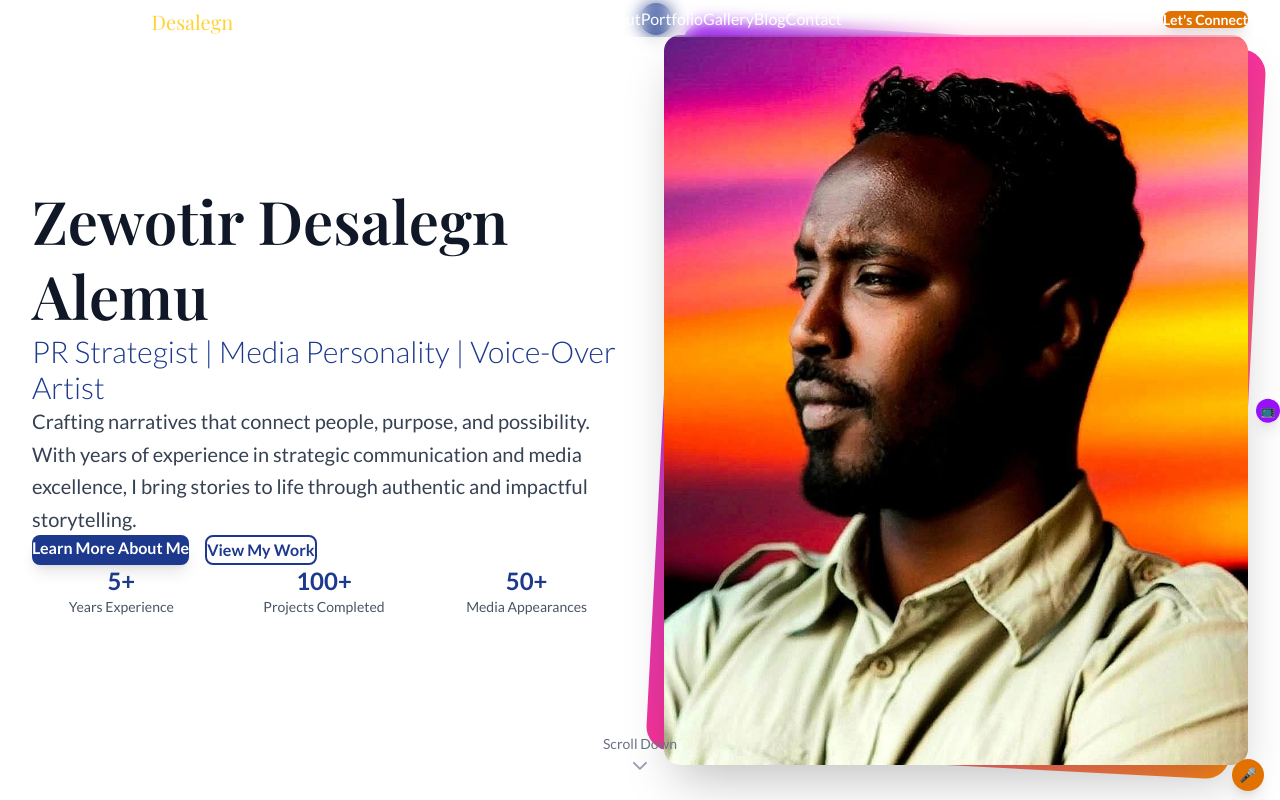
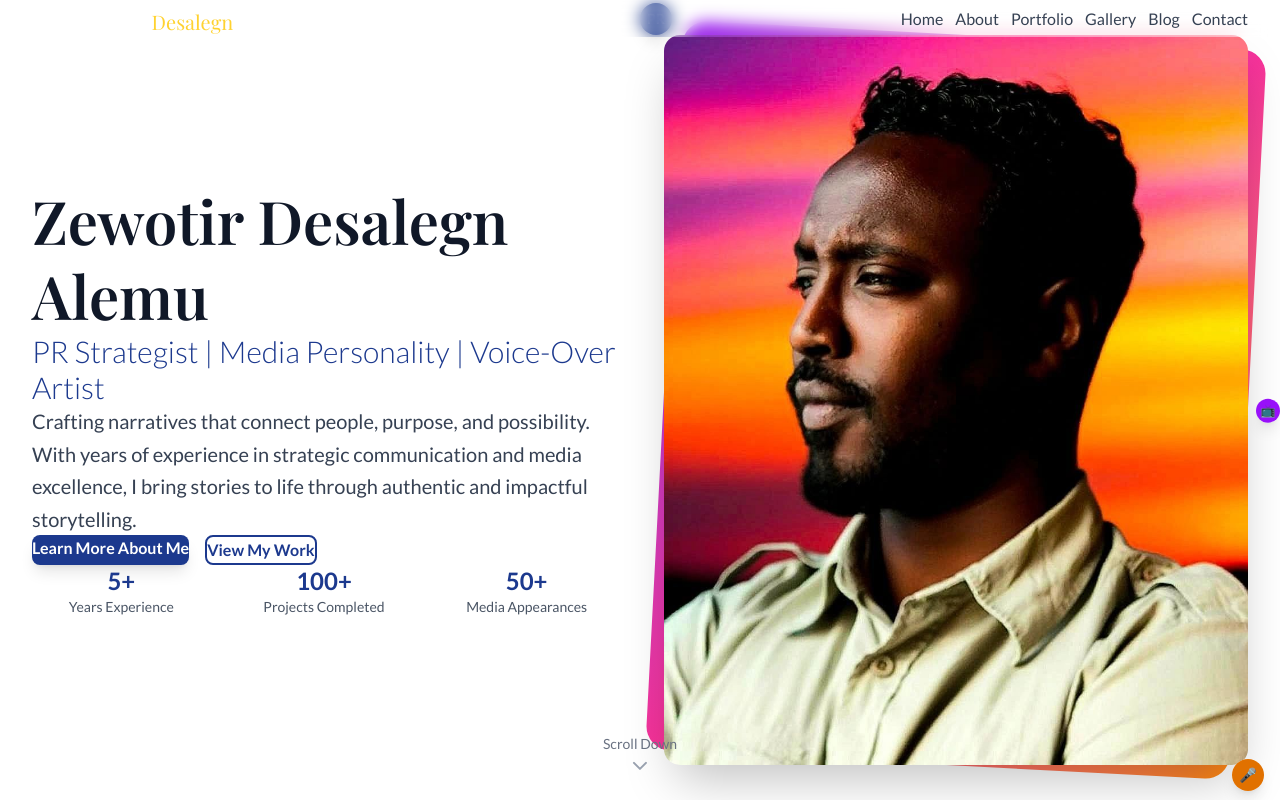
Before and after one commit to Yishak27/zewetr_portfolio, a Next.js app: page / in a window 1280 px wide. Shown: the top 800 px of the page. Built offline with nearby package versions, Linux system fonts and the light colour scheme.

Commit message:
navigation fixed

```diff
--- a/src/app/globals.css
+++ b/src/app/globals.css
@@ -12,7 +12,6 @@
   --foreground: #171717;
 }
 
-/* Remove the @theme directive and use standard CSS */
 
 * {
   margin: 0;
--- a/src/components/Hero.tsx
+++ b/src/components/Hero.tsx
@@ -41,7 +41,7 @@ const Hero = () => {
               >
                 <a
                   href="#about"
-                  className="bg-blue-900 hover:bg-blue-800 text-white px-8 py-4 rounded-lg font-semibold transition-colors duration-300 shadow-lg text-center"
+                  className="bg-blue-900 hover:bg-blue-800 text-white lg:p-10 px-8 py-4 rounded-lg font-semibold transition-colors duration-300 shadow-lg text-center"
                 >
                   Learn More About Me
                 </a>
--- a/src/components/Navigation.tsx
+++ b/src/components/Navigation.tsx
@@ -48,15 +48,14 @@ const Navigation = () => {
 
           {/* Desktop Navigation */}
           <div className="hidden lg:block">
-            <div className="flex items-center space-x-1">
+            <div className="flex items-center space-x-1 gap-3">
               {navItems.map((item) => (
                 <a
                   key={item.href}
                   href={item.href}
-                  className={`relative px-5 py-3 text-base font-medium rounded-lg transition-all duration-300 group ${
-                    scrolled
-                      ? 'text-gray-700 hover:text-blue-900 hover:bg-blue-50'
-                      : 'text-white hover:text-amber-300 hover:bg-white/10'
+                  className={`relative inline-block px-4 py-2 text-base font-medium rounded-lg transition-all duration-300 group ${
+                    'text-gray-700 hover:text-blue-900 hover:bg-blue-50'
+                      // : 'text-white hover:text-amber-300 hover:bg-white/10'
                   }`}
                 >
                   {item.label}
@@ -67,8 +66,8 @@ const Navigation = () => {
               ))}
             </div>
           </div>
-
-          <div className="hidden lg:block">
+{/*
+          <div className="hidden p-10 lg:block">
             <a
               href="#contact"
               className={`px-6 py-3 rounded-lg font-semibold text-sm transition-all duration-300 shadow-lg hover:shadow-xl transform hover:-translate-y-0.5 ${
@@ -77,9 +76,9 @@ const Navigation = () => {
                   : 'bg-amber-600 text-white hover:bg-amber-700'
               }`}
             >
-              Let's Connect
+              Let`s Connect
             </a>
-          </div>
+          </div> */}
 
           {/* Mobile menu button */}
           <div className="lg:hidden">
@@ -120,7 +119,7 @@ const Navigation = () => {
                   className="block w-full text-center px-4 py-3 bg-blue-900 text-white font-semibold rounded-lg hover:bg-blue-800 transition-colors duration-300"
                   onClick={() => setIsOpen(false)}
                 >
-                  Let's Connect
+                  Let`s Connect
                 </a>
               </div>
             </div>
```
